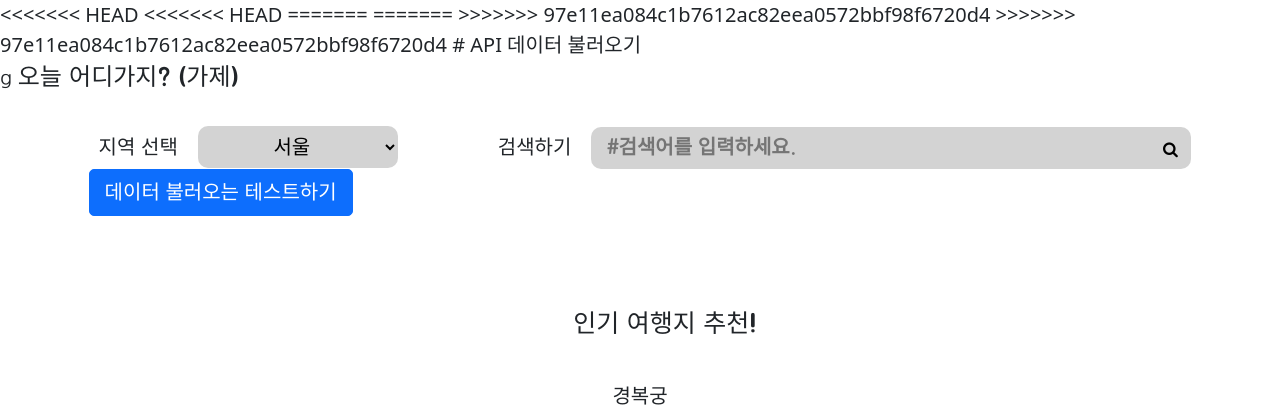
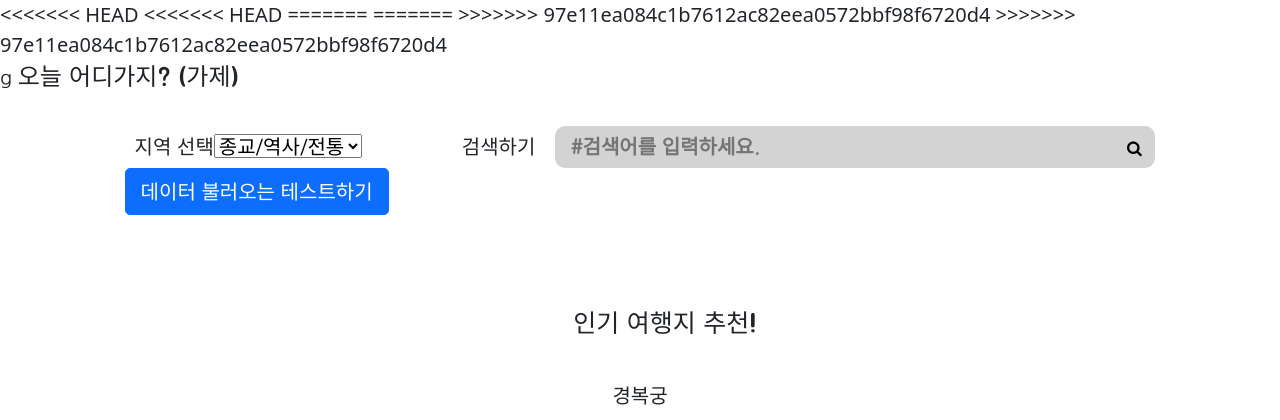
Before and after one commit to Zudalee/Team1, a Flask app: page / in a window 1280 px wide. Shown: the top 420 px of the page. Run offline with Flask 2, Linux system fonts and the light colour scheme; some libraries are stand-ins or nearby versions.

Commit message:
second commit

```diff
--- a/app.py
+++ b/app.py
@@ -6,21 +6,21 @@ from flask import Flask, render_template, jsonify, request
 app = Flask(__name__)
 
 from pymongo import MongoClient
-client = MongoClient('mongodb://test:test@3.34.1.132:27017/')
-# localgost는 대표 ip주소, 컴퓨터 포트27017
-db = client.data_db
-# collection에 연결
+client = MongoClient('mongodb://test:test@3.34.1.132:27017/')  #localgost는 대표 ip주소, 컴퓨터 포트27017
+db = client.data_db  #collections에 연결
 
 @app.route("/")
 def home():
     return render_template('index.html')
 
-# API 데이터불러오기 테스트.
-@app.route('/test', methods=['GET'])
+# DB 데이터 불러오는 API
+@app.route('/datadb', methods=['GET'])
 def datatest_get():
-   articles = list(db.toursdata.find({}, {'_id': False}))
-   print(articles)
-   return jsonify({'articles': articles})
+
+   tours = list(db.toursdata.find({}, {'_id': False}))      #collections안의 값 이름 toursdata 안에서 찾아라
+   thema_receive = request.args.get('thema_give')
+   print(thema_receive)
+   return jsonify({'all_tours': tours})
 
 
 # API POST 테스트
--- a/templates/index.html
+++ b/templates/index.html
@@ -32,15 +32,15 @@
 
 
 <body>
-# API 데이터 불러오기
+{#{query코드삽입#}
 <script src="https://code.jquery.com/jquery-3.6.0.js"
         integrity="sha256-H+K7U5CnXl1h5ywQfKtSj8PCmoN9aaq30gDh27Xc0jk="
         crossorigin="anonymous">
 
 </script>
 
-{#/데이터불러오기 테스트#}
-<script type="text/javascript">
+
+<script type="text/javascript">  //데이터 불러오기 테스트
 
     $(document).ready(function () {
         showReview();
@@ -51,7 +51,7 @@
 
         $.ajax({
             type: "POST",
-            url: "/review",
+            url: "/datadb",
             data: {thema_give: thema },
             success: function (response) {
                 alert(response["msg"]);
@@ -60,15 +60,31 @@
         })
     }
 
-    //데이터 불러오는 GET 요청 url ?
+    //버튼 누르면 데이터 불러오는 GET 요청
     function datatest() {
+        let themaKeyWord = $('#thema_id').val();
+
+        alert("성공")
+        console.log()
+
         $.ajax({
             type: "GET",
-            url: "/review",
-            data: {},
+            url: "/datadb",
+            data: {}, //id로 셀렉트된 val 값 가져오기
             success: function (response) {
-                let datas = response['all_datas']
-                console.log(datas)
+                alert("연결 확인")
+
+                let datas = response['all_tours']
+
+                for (let i = 0; i < datas.length; i++) {
+                    let door = datas[i]['door']
+                    let latitude = datas[i]['latitude']
+                    let longitude = datas[i]['longitude']
+                    let thema = datas[i]['thema']
+                    let tourname = datas[i]['tourname']
+
+                    console.log(door,latitude,longitude,thema,tourname)
+                }
             }
         })
     }
@@ -85,9 +101,15 @@
 </div>
 <div class="search">
     <span class="a1">지역 선택</span>
-    <select name="city" class="select-city">
-        <option value="seoul">서울</option>
-        <option value="busan">부산</option>
+    <select name="thema_select" id="thema_id" type="text" value=${thema_id}>
+
+        <option value="종교/역사/전통">종교/역사/전통</option>
+        <option value="체험/학습/산업">체험/학습/산업</option>
+        <option value="자연/힐링">자연/힐링</option>
+        <option value="문화/예술">문화/예술</option>
+        <option value="쇼핑/놀이">쇼핑/놀이</option>
+        <option value="캠핑/스포츠">캠핑/스포츠</option>
+
     </select>
     <span class="a2">검색하기</span>
     <form class="searchbox">
```
